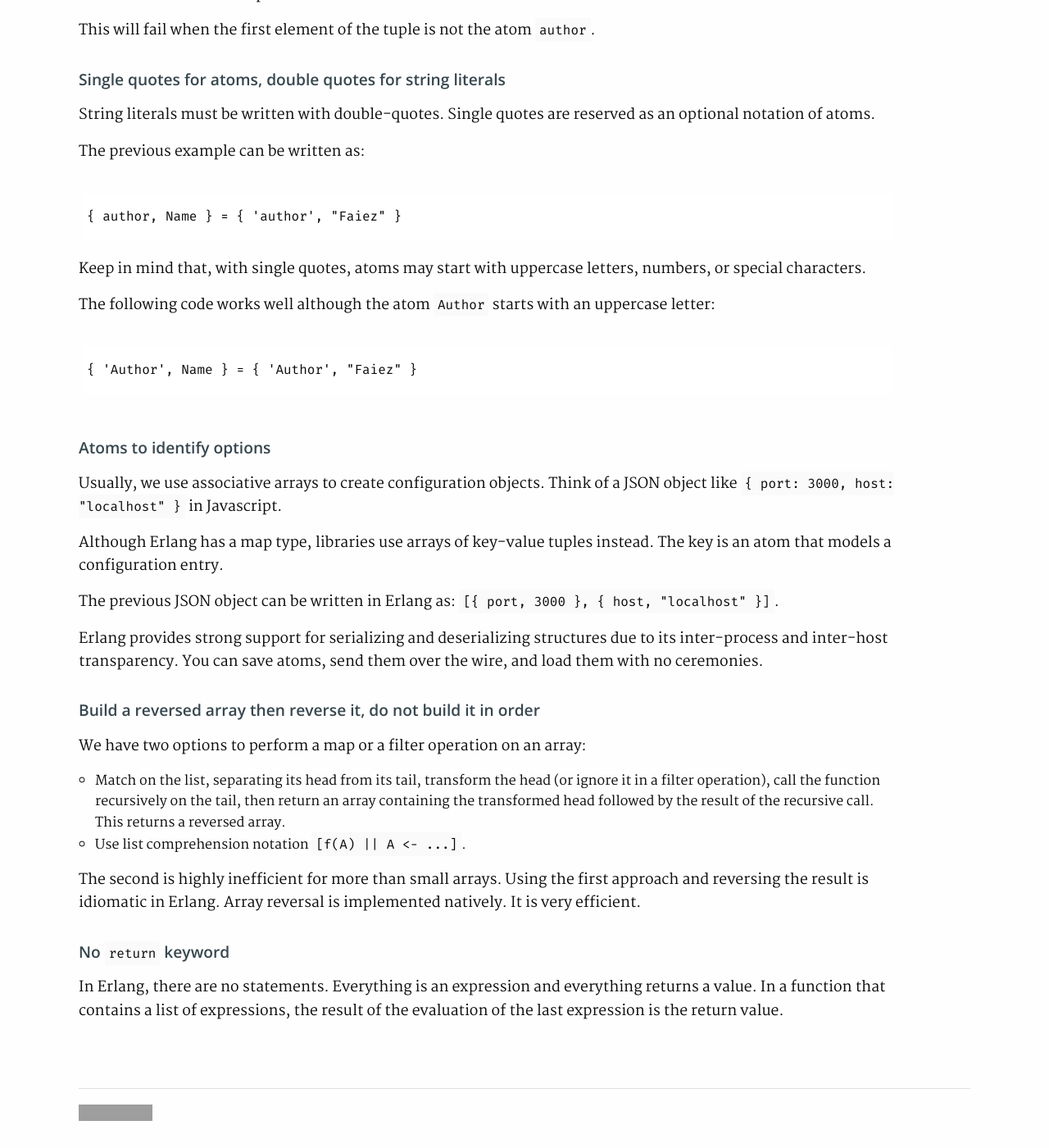
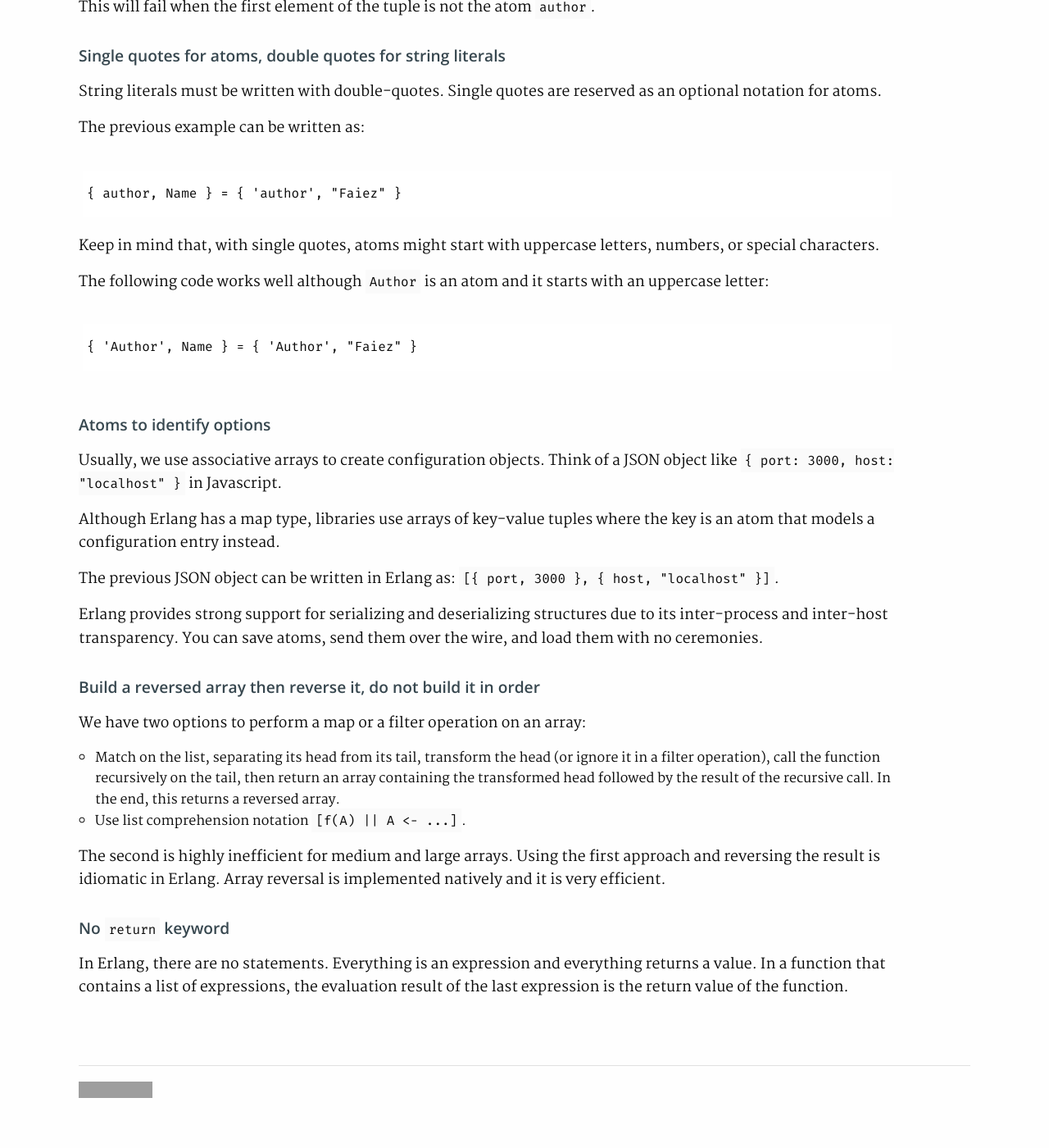
Before and after one commit to haresfaiez/haresfaiez.github.io, a Jekyll site: the page built from _posts/2020-08-24-subtilties-to-keep-in-mind-when-exploring-erlang.md, in a window 1280 px wide and 1400 px high, scrolled down 2463 px. Shown: the whole window at 82% size. Built offline with Jekyll 4.4.1, drawn with Linux system fonts in a browser that asks for light colours; after the commit the page ends 3835 px from its top, so only the background shows below that; some of the changed text lies outside the part shown; grey boxes are pictures that could not be loaded.

Commit message:
Improve last posts

````diff
--- a/_posts/2020-08-24-subtilties-to-keep-in-mind-when-exploring-erlang.md
+++ b/_posts/2020-08-24-subtilties-to-keep-in-mind-when-exploring-erlang.md
@@ -77,32 +77,32 @@ Atoms meanwhile have no value.
 You cannot assign (or bind) a value to an atom.
 Two atoms with the same name are similar.
 
-Variables should start with an uppercase letter.
+Variables start with an uppercase letter.
 Atoms start with a lowercase letter.
 
-The interplay between variables and atoms shine in pattern matching operations such as:
+The interplay between variables and atoms shines in pattern matching operations such as:
 ```
 { author, Name } = { author, "Faiez" }
 ```
 
-`author` here is an atom. We use to match the first element of the tuple.
+`author` here is an atom. We use it to match the first element of the tuple.
 `Name` is a variable. We bind it to the second element of the tuple.
 
 This will fail when the first element of the tuple is not the atom `author`.
 
 ### Single quotes for atoms, double quotes for string literals
 String literals must be written with double-quotes.
-Single quotes are reserved as an optional notation of atoms.
+Single quotes are reserved as an optional notation for atoms.
 
 The previous example can be written as:
 ```
 { author, Name } = { 'author', "Faiez" }
 ```
 
-Keep in mind that, with single quotes, atoms may start with uppercase letters,
+Keep in mind that, with single quotes, atoms might start with uppercase letters,
 numbers, or special characters.
 
-The following code works well although the atom `Author` starts with an uppercase letter:
+The following code works well although `Author` is an atom and it starts with an uppercase letter:
 ```
 { 'Author', Name } = { 'Author', "Faiez" }
 ```
@@ -111,8 +111,8 @@ The following code works well although the atom `Author` starts with an uppercas
 Usually, we use associative arrays to create configuration objects.
 Think of a JSON object like `{ port: 3000, host: "localhost" }` in Javascript.
 
-Although Erlang has a map type, libraries use arrays of key-value tuples instead.
-The key is an atom that models a configuration entry.
+Although Erlang has a map type, libraries use arrays of key-value tuples
+where the key is an atom that models a configuration entry instead.
 
 The previous JSON object can be written in Erlang as:
 `[{ port, 3000 }, { host, "localhost" }]`.
@@ -128,15 +128,15 @@ We have two options to perform a map or a filter operation on an array:
     call the function recursively on the tail,
     then return an array containing the transformed head followed by the result
     of the recursive call.
-    This returns a reversed array.
+    In the end, this returns a reversed array.
   * Use list comprehension notation `[f(A) || A <- ...]`.
 
-The second is highly inefficient for more than small arrays.
+The second is highly inefficient for medium and large arrays.
 Using the first approach and reversing the result is idiomatic in Erlang.
-Array reversal is implemented natively. It is very efficient.
+Array reversal is implemented natively and it is very efficient.
 
 ### No `return` keyword
 In Erlang, there are no statements. Everything is an expression and everything
 returns a value.
-In a function that contains a list of expressions, the result of the evaluation of
-the last expression is the return value.
+In a function that contains a list of expressions, the evaluation result of
+the last expression is the return value of the function.
````
Also changed, not shown: other parts of _posts/2020-08-24-subtilties-to-keep-in-mind-when-exploring-erlang.md (+2 -2 lines), _posts/2019-12-25-uglifyjs-internals-overview.md (+1 -1 lines), _posts/2020-06-28-acornjs-internals-main-concepts.md (+2 -2 lines).
